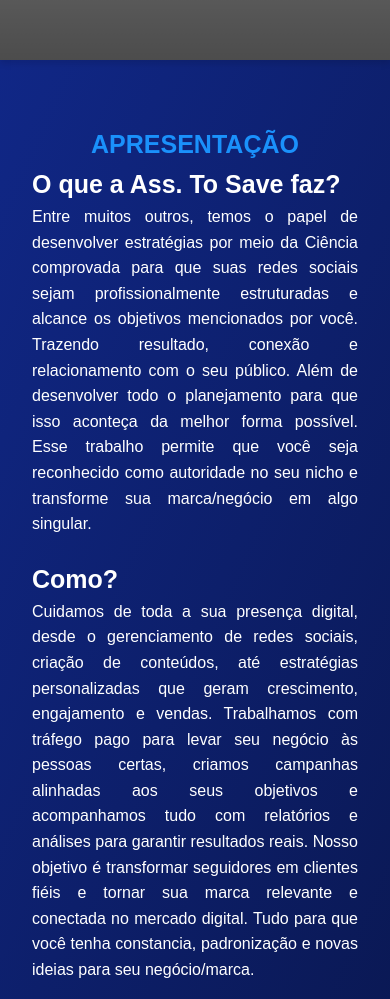
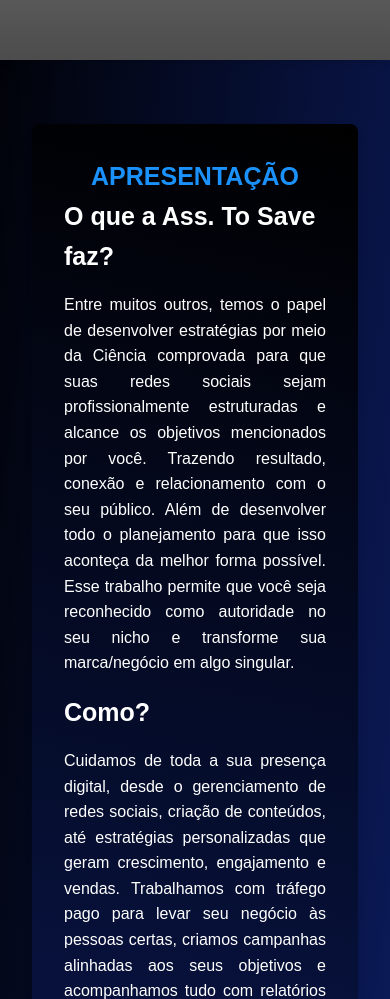
Before and after one commit to simonebatista23/projeto-to-save, a plain HTML site: page index.html in a window 390 px wide. Shown: the part 440-1439 px from the top of the page. Drawn offline with nearby package versions, Linux system fonts and the light colour scheme.

Commit message:
atualizado

```diff
--- a/index.html
+++ b/index.html
@@ -33,7 +33,7 @@
 
 
         <section id="products">
-            <div class="product-card-apresentacao">
+            <div class="product-card">
                 <h1>APRESENTAÇÃO</h1>
                 <div class="textos-apresentacao">
                     <h2> O que a Ass. To Save faz?</h2>
@@ -85,10 +85,10 @@
             </div>
 
             <div class="product-card">
-                <h2>AI Property Generation</h2>
-                <p>Transform still images into captivating videos. Drag the slider to see the magic happen.</p>
+                <h1>Nosso time</h1>
+
                 <div class="comparison-slider">
-                    <img src="src/img/foto2.jpg" alt="">
+
                     <input type="hidden" min="0" max="100" value="50" class="slider" id="myRange">
                 </div>
             </div>
--- a/style.css
+++ b/style.css
@@ -8,7 +8,7 @@ body {
     font-family: Arial, sans-serif;
     line-height: 1.6;
     color: #333;
-    background: linear-gradient(294deg, #000000, #122b94);
+    background: linear-gradient(97deg, #000000, #122b94);
 }
 
 header {
@@ -76,7 +76,7 @@ nav button.cta:hover {
     #product-capa {
         height: 500px;
     }
-    .product-card-apresentacao h1,h2{
+    .product-card h1,h2{
         font-size: 25px !important;
     }
 }
@@ -117,7 +117,7 @@ nav button.cta:hover {
     margin-bottom: 20px;
 }
 
-.product-card-apresentacao h1 {
+.product-card h1 {
     font-size: 2.5rem;
     color: #1a91fb;
     text-align: center;
@@ -139,7 +139,7 @@ nav button.cta:hover {
 }
 
 .product-card {
-    background-color: white;
+    background: linear-gradient(192deg, #000000, #122b94);;
     border-radius: 8px;
     box-shadow: 0 4px 6px rgba(0, 0, 0, 0.1);
     padding: 2rem;
```
